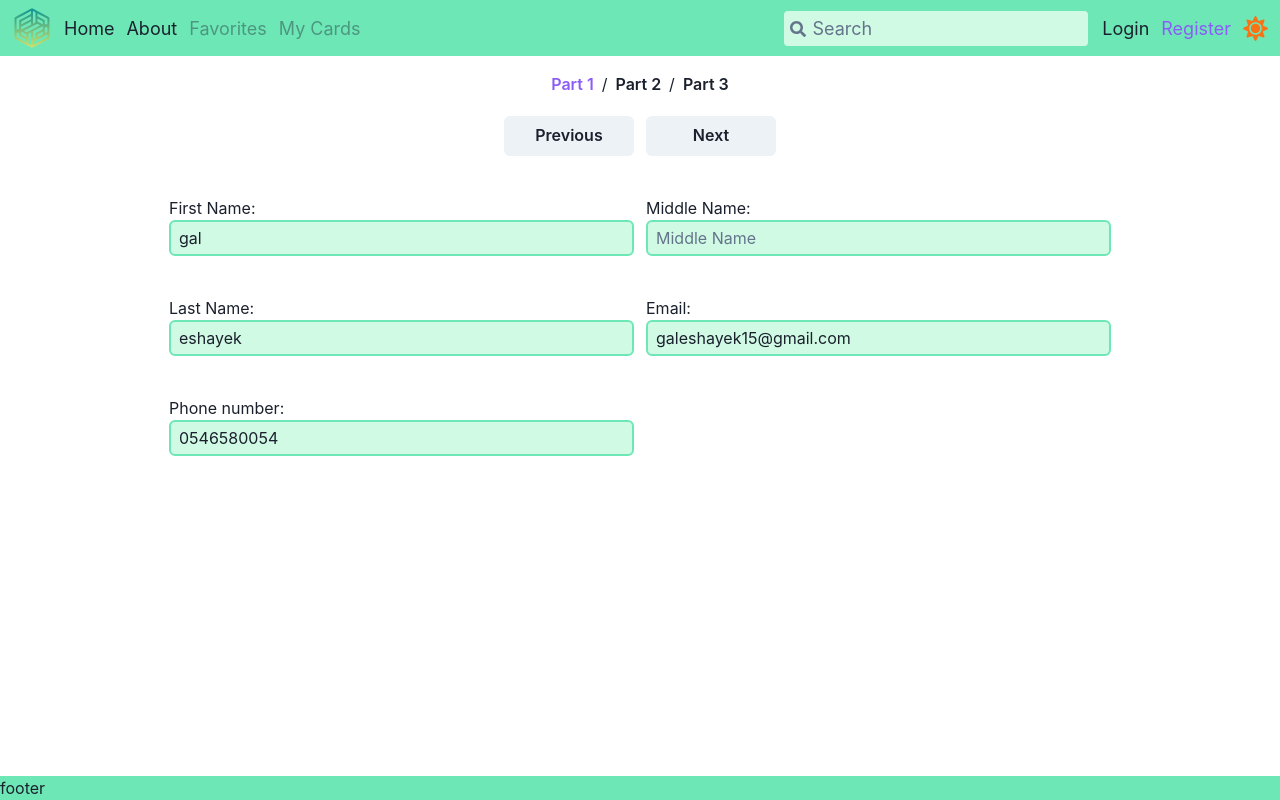
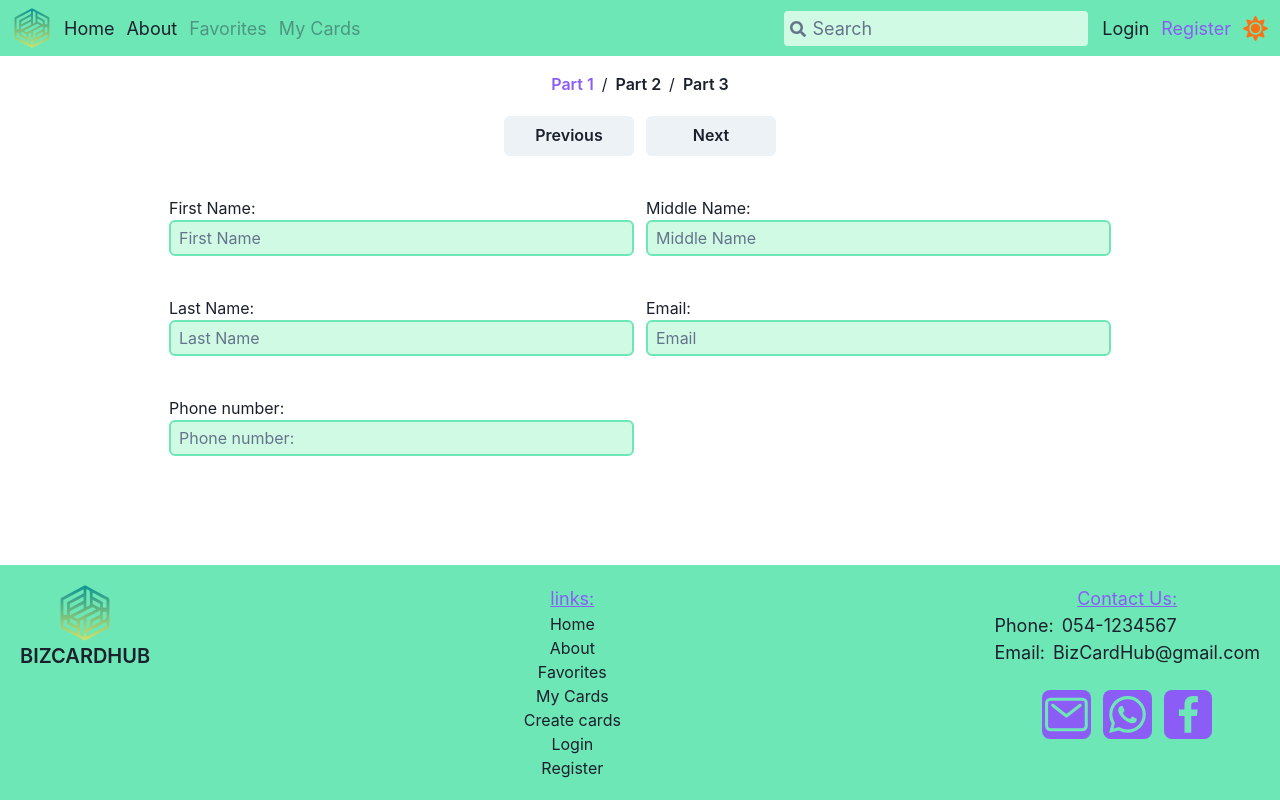
Before and after one commit to galeshayek/react-cards-project, a React (Vite) app: page /react-cards-project/register in a window 1280 px wide. Built offline with nearby package versions, Linux system fonts and the light colour scheme.

Commit message:
impoved footer

```diff
--- a/src/components/EditCard.tsx
+++ b/src/components/EditCard.tsx
@@ -19,26 +19,6 @@ export const EditCard: React.FC<EditCardtype> = (props) => {
     const { isOpen, onOpen, onClose } = useDisclosure()
     const { register, handleSubmit, formState: { errors } } = useForm<CardType>({
         mode: 'all',
-        defaultValues: {
-            title: props.title,
-            subtitle: props.subtitle,
-            description: props.description,
-            phone: props.phone,
-            email: props.email,
-            web: props.web,
-            image: {
-                url: props.image.url,
-                alt: props.image.alt,
-            },
-            address: {
-                state: props.address.state,
-                country: props.address.country,
-                city: props.address.city,
-                street: props.address.street,
-                houseNumber: props.address.houseNumber,
-                zip: props.address.zip,
-            },
-        }
     })
     const onSubmit: SubmitHandler<CardType> = (data) => {
         return (
--- a/src/components/Footer/Footer.tsx
+++ b/src/components/Footer/Footer.tsx
@@ -1,8 +1,67 @@
+import { Link } from "react-router-dom"
+import image from '../../assets/bizcardhub.svg'
+import { BiLogoFacebook, BiLogoWhatsapp, } from "react-icons/bi";
+import { IoMailOutline } from "react-icons/io5";
 
 const Footer = () => {
     return (
-        <footer className="bg-primary dark:bg-primary-dark mt-auto">
-            <p>footer</p>
+        <footer className="bg-primary dark:bg-primary-dark mt-auto flex flex-col md:flex-row justify-between px-5  items-center text-center md:items-start gap-5 py-5">
+            <div className="flex flex-col justify-center">
+                <img src={image} alt="logo" className="h-14" />
+                <p className="text-xl font-semibold">BIZCARDHUB</p>
+            </div>
+
+            <div>
+                <h4 className="text-lg underline text-complimentry dark:text-complimentry-dark">links:</h4>
+                <ul className="hover:*:underline">
+                    <li>
+                        <Link to={'/'}>Home</Link>
+                    </li>
+                    <li>
+                        <Link to={'/about'}>About</Link>
+                    </li>
+                    <li>
+                        <Link to={'/favcards'}>Favorites</Link>
+                    </li>
+                    <li>
+                        <Link to={'/mycards'}>My Cards</Link>
+                    </li>
+                    <li>
+                        <Link to={'/create'}>Create cards</Link>
+                    </li>
+                    <li>
+                        <Link to={'/login'}>Login </Link>
+                    </li>
+                    <li>
+                        <Link to={'/register'}>Register</Link>
+                    </li>
+                </ul>
+            </div>
+
+            <div>
+                <h4 className="text-lg underline text-complimentry dark:text-complimentry-dark">Contact Us:</h4>
+                <ul className="text-lg">
+                    <li className="flex gap-2">
+                        <p>Phone:</p>
+                        <a href="tel:+0541234567" className="hover:underline">054-1234567</a>
+                    </li>
+                    <li className="flex gap-2">
+                        <p>Email:</p>
+                        <a href="mailto:bizcardhub@gmail.com" className="hover:underline">BizCardHub@gmail.com</a>
+                    </li>
+                </ul>
+                <div className='flex gap-3 justify-center pt-6 text-primary *:text-5xl *:inline-block *:bg-complimentry *:rounded-lg'>
+                    <a className="hover:scale-105 transition" href="mailto:bizcardhub@gmail.com" target="_blank" rel="noreferrer noopener">
+                        <IoMailOutline />
+                    </a>
+                    <a className="hover:scale-105 transition" href="https://wa.me/0541234567" target="_blank" rel="noreferrer noopener">
+                        <BiLogoWhatsapp />
+                    </a>
+                    <a className="hover:scale-105 transition" href="https://www.facebook.com" target="_blank" rel="noreferrer noopener">
+                        <BiLogoFacebook />
+                    </a>
+                </div>
+            </div>
         </footer>
     )
 }
--- a/src/routes/CreateCard.tsx
+++ b/src/routes/CreateCard.tsx
@@ -8,7 +8,6 @@ import { toast } from "react-toastify"
 const CreateCard = () => {
     const { register, handleSubmit, formState: { errors }, } = useForm<CreateCardType>({
         mode: 'all',
-        defaultValues: CardMock,
     })
     const onSubmit: SubmitHandler<CreateCardType> = (data) => {
         return (
--- a/src/routes/Register/Register.tsx
+++ b/src/routes/Register/Register.tsx
@@ -23,7 +23,6 @@ const Register = () => {
     } = useForm<RegisterType>({
         mode: "all",
         delayError: 1000,
-        defaultValues: mockValues,
     })
     const onSubmit: SubmitHandler<RegisterType> = (data) => {
         return (
```
Also changed, not shown: 2 other files (tests, documents, lock files or other folders).
